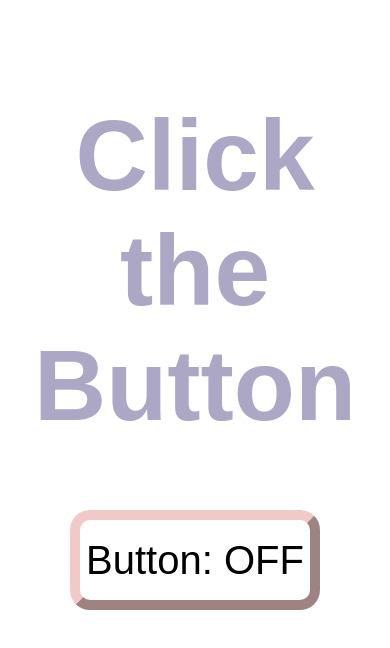
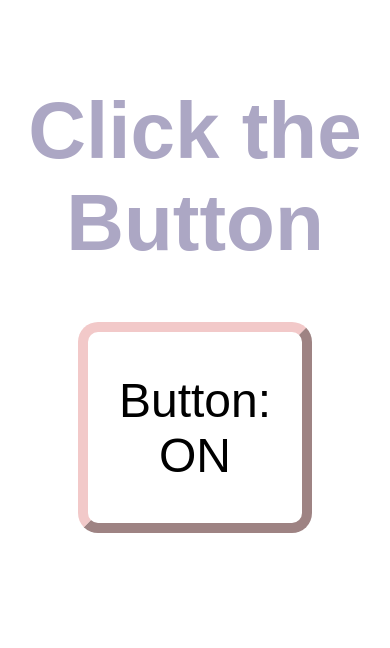
Before and after one commit to ulaura/on-off-button, a React (Create React App) app: page / in a window 390 px wide. Shown: the top 648 px of the page. Built offline with nearby package versions, Linux system fonts and the light colour scheme.

Commit message:
Working on making styling more responsive. Plus fixed error with button label.

```diff
--- a/src/Button.css
+++ b/src/Button.css
@@ -9,7 +9,7 @@
 }
 
 h1 {
-  font-size: 100px;
+  font-size: 500%;
   text-align: center;
 }
 
@@ -17,9 +17,9 @@ button {
   outline: none; /* Gets rid of that default blue highlight border on buttons */
   display: block;
   margin: 0 auto;
-  height: 100px;
-  width: 250px;
+  height: 25%;
+  width: 60%;
   border-width: 10px;
-  font-size: 40px;
+  font-size: 300%;
   border-radius: 20px;
 }
--- a/src/Button.js
+++ b/src/Button.js
@@ -52,19 +52,22 @@ class Button extends Component {
     }
 
     let theStyle = null;
+    let buttonName = null;
 
     if (this.state.state) {
       theStyle = onButton;
+      buttonName = "ON";
     }
 
     else {
       theStyle = offButton;
+      buttonName = "OFF";
     }
 
     let buttonPage = (
       <div className="majorDiv" id="off" style={theStyle.theDiv}>
         <h1 style={theStyle.theHeader}>Click the Button</h1>
-        <button type="button" style={theStyle.theButton} onClick={this.handleButtonClick}>Button: OFF</button>
+        <button type="button" style={theStyle.theButton} onClick={this.handleButtonClick}>Button: {buttonName}</button>
       </div>
     );
     console.log(`Button state: ${this.state.state}`);
```
